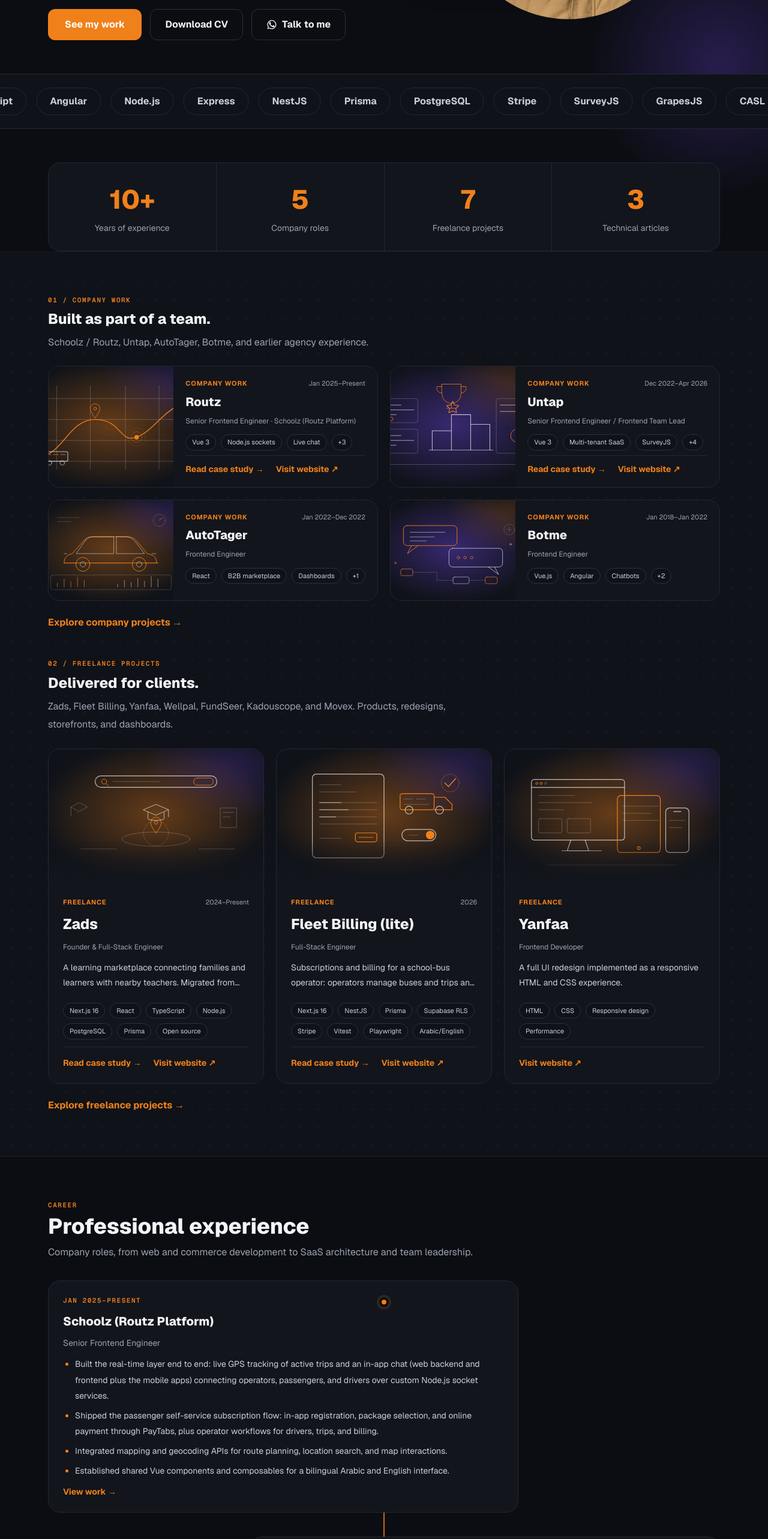
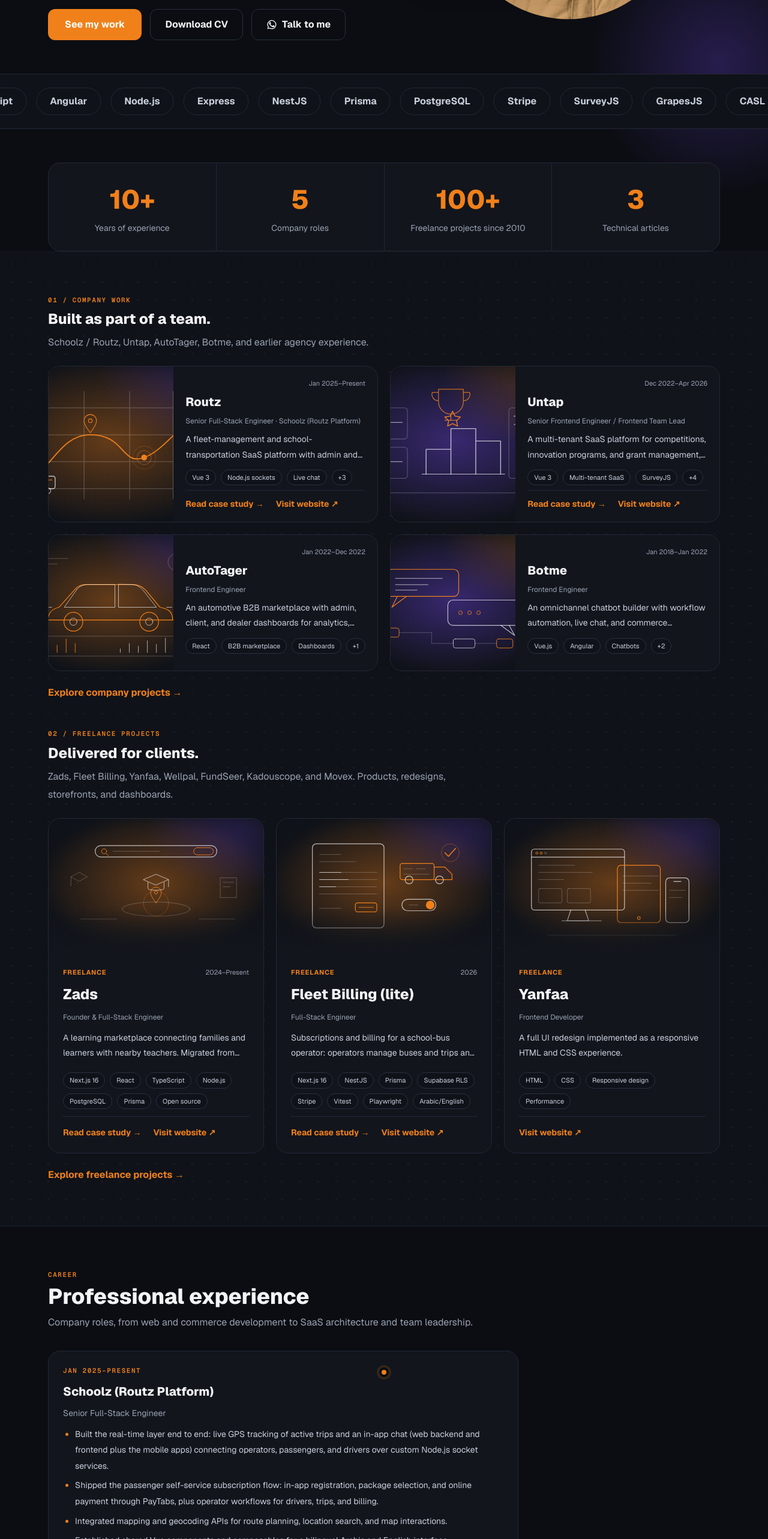
Before and after one commit to SayedEsmail/sayed.portfolio, a Next.js app: page / in a window 1280 px wide. Shown: the part 632-3198 px from the top of the page at 60% size. Built offline with nearby package versions, Linux system fonts and the light colour scheme.

Commit message:
Home: company cards show description, no label; Routz role is Senior Full-Stack; freelance stat 100+ since 2010

```diff
--- a/src/components/Home.tsx
+++ b/src/components/Home.tsx
@@ -62,7 +62,7 @@ export default function Home() {
     const stats = [
         { n: "10+", t: t.stats.years },
         { n: String(company.length), t: t.stats.companies },
-        { n: String(freelance.length), t: t.stats.freelance },
+        { n: "100+", t: t.stats.freelance },
         { n: String(articles.length), t: t.stats.articles },
     ];
 
@@ -90,12 +90,12 @@ export default function Home() {
                     </div>
                     <div className={`p-6 flex flex-col gap-3 flex-1 ${compact ? "sm:p-5 sm:gap-2" : ""}`}>
                         <div className="flex flex-wrap justify-between gap-x-4 gap-y-1 text-[11px] text-[#9AA3B2]">
-                            <span className="text-[#F0801A] font-bold uppercase tracking-[.08em]">{label}</span>
-                            {item.period && <span dir="ltr">{item.period}</span>}
+                            {!compact && <span className="text-[#F0801A] font-bold uppercase tracking-[.08em]">{label}</span>}
+                            {item.period && <span dir="ltr" className={compact ? "ms-auto" : ""}>{item.period}</span>}
                         </div>
                         <h3 className={`m-0 font-extrabold ${compact ? "text-xl" : "text-2xl"}`}>{item.title}</h3>
                         <p className="m-0 text-xs text-[#9AA3B2] leading-[1.7]">{item.role}{item.category === "company" && item.employer !== item.title ? ` · ${item.employer}` : ""}</p>
-                        {!compact && <p className="m-0 text-sm leading-[1.8] text-[#C9D0DC] line-clamp-2">{item.description}</p>}
+                        <p className="m-0 text-sm leading-[1.8] text-[#C9D0DC] line-clamp-2">{item.description}</p>
                         <div className={`flex flex-wrap gap-2 ${compact ? "pt-1" : "pt-2"}`} dir="ltr">
                             {tags.map((tag) => <span key={tag} className={tagCls}>{tag}</span>)}
                             {extra > 0 && <span className={tagCls} title={item.tags.slice(3).join(", ")}>+{extra}</span>}
--- a/src/data/i18n.ts
+++ b/src/data/i18n.ts
@@ -15,7 +15,7 @@ export const ui = {
             seeWork: "See my work", talk: "Talk to me", photoAlt: "Sayed Esmail",
         },
         marqueeLabel: "Skills",
-        stats: { years: "Years of experience", companies: "Company roles", freelance: "Freelance projects", articles: "Technical articles" },
+        stats: { years: "Years of experience", companies: "Company roles", freelance: "Freelance projects since 2010", articles: "Technical articles" },
         focus: {
             title: "What I Focus On",
             subtitle: "The engineering work I bring to product teams, from the first interface to a platform ready to grow.",
@@ -80,7 +80,7 @@ export const ui = {
             seeWork: "شاهد أعمالي", talk: "تحدث معي", photoAlt: "سيد إسماعيل",
         },
         marqueeLabel: "المهارات",
-        stats: { years: "سنوات خبرة", companies: "أدوار في شركات", freelance: "مشاريع عمل حر", articles: "مقالات تقنية" },
+        stats: { years: "سنوات خبرة", companies: "أدوار في شركات", freelance: "مشروع عمل حر منذ 2010", articles: "مقالات تقنية" },
         focus: {
             title: "ما الذي أركز عليه",
             subtitle: "العمل الهندسي الذي أقدمه لفرق المنتجات، من أول واجهة إلى منصة جاهزة للنمو.",
@@ -140,7 +140,7 @@ const client = "مشروع لعميل (عمل حر)";
 
 export const workAr: Record<string, WorkAr> = {
     "schoolz-routz": {
-        employer: "Schoolz (منصة Routz)", period: "يناير 2025 – الآن", role: "مهندس واجهات أمامية أول",
+        employer: "Schoolz (منصة Routz)", period: "يناير 2025 – الآن", role: "مهندس برمجيات متكامل أول",
         description: "منصة SaaS لإدارة الأساطيل ونقل الطلاب، مع لوحات تحكم للإدارة والعملاء.",
         contributions: [
             "بنيت الطبقة الفورية من البداية إلى النهاية: تتبع GPS مباشر للرحلات النشطة، ودردشة داخل التطبيق (الخلفية والواجهة للويب وتطبيقات الجوال) تربط المشغّلين والركاب والسائقين عبر خدمات Node.js مخصصة.",
--- a/src/data/projects.ts
+++ b/src/data/projects.ts
@@ -55,7 +55,7 @@ export const projects: Project[] = [
                 alt: "Routz trip management interface",
             },
         ],
-        role: "Senior Frontend Engineer at Schoolz",
+        role: "Senior Full-Stack Engineer at Schoolz",
         featured: true,
         order: 1,
         problem:
--- a/src/data/work.ts
+++ b/src/data/work.ts
@@ -25,7 +25,7 @@ export const work: WorkItem[] = [
         category: "company",
         employer: "Schoolz (Routz Platform)",
         period: "Jan 2025–Present",
-        role: "Senior Frontend Engineer",
+        role: "Senior Full-Stack Engineer",
         description:
             "A fleet-management and school-transportation SaaS platform with admin and client dashboards.",
         contributions: [
```
